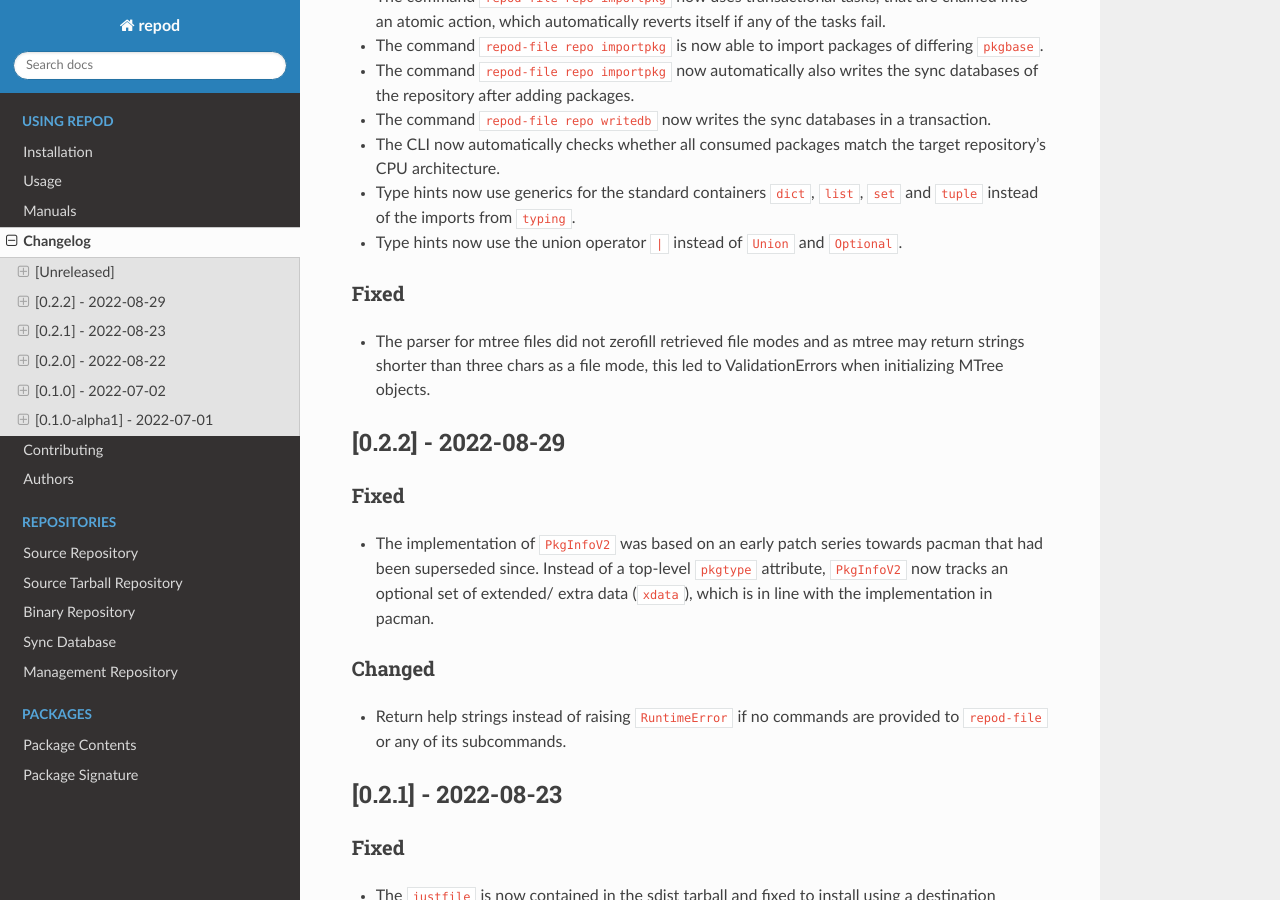
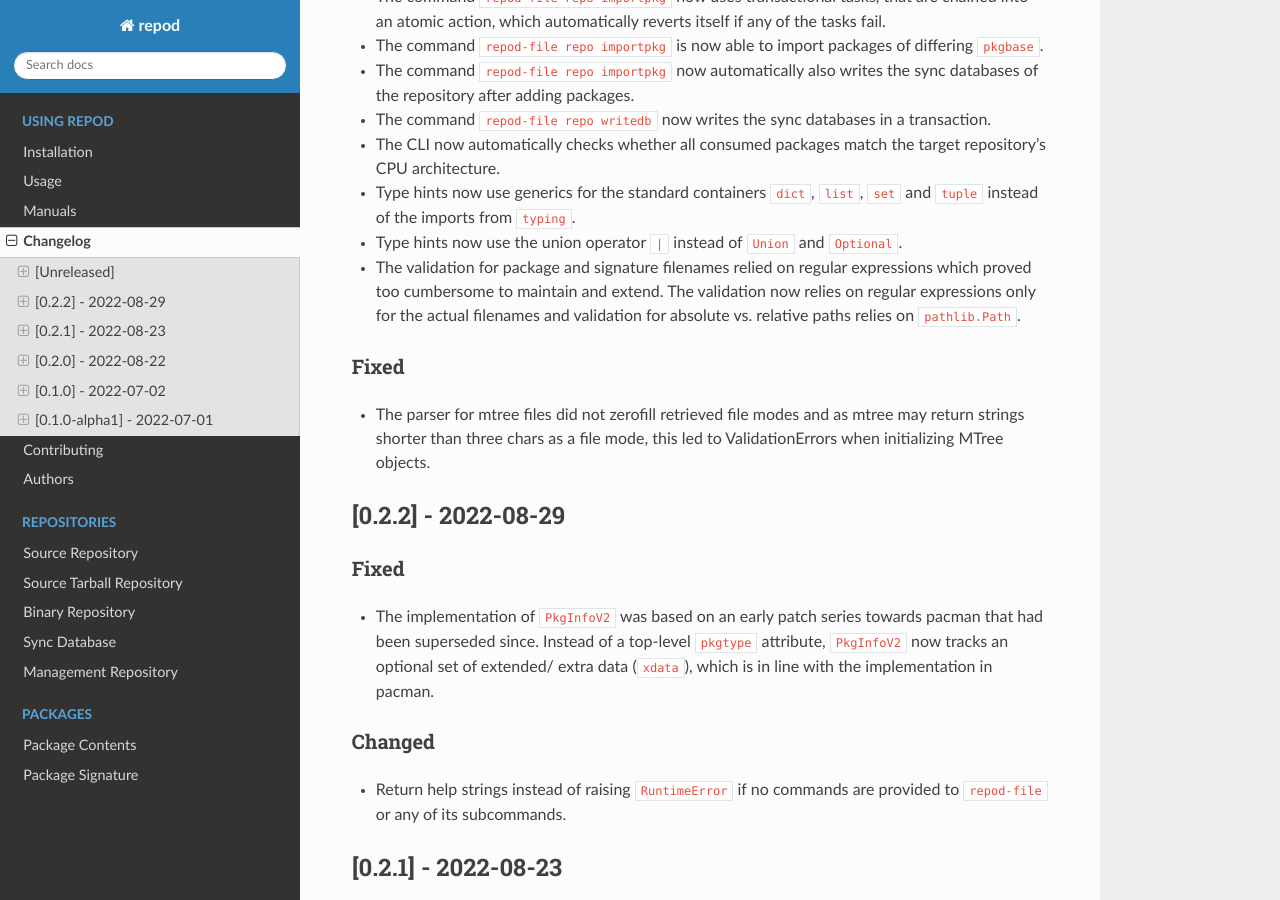
Before and after one commit to archlinux/repod, a Sphinx documentation site: the page built from docs/repod/changelog.rst, in a window 1280 px wide and 900 px high, scrolled down 621 px. Built offline with Sphinx 7.4.7 and the Read the Docs theme 2.0.0, drawn with Linux system fonts in a browser that asks for light colours.

Commit message:
Add changelog for changes to package and signature filename validation
docs/repod/changelog.rst:
Add changelog for changes to package and signature filename validation

```diff
--- a/docs/repod/changelog.rst
+++ b/docs/repod/changelog.rst
@@ -43,6 +43,10 @@ Changed
   ``set`` and ``tuple`` instead of the imports from ``typing``.
 * Type hints now use the union operator ``|`` instead of ``Union`` and
   ``Optional``.
+* The validation for package and signature filenames relied on regular
+  expressions which proved too cumbersome to maintain and extend. The
+  validation now relies on regular expressions only for the actual filenames
+  and validation for absolute vs. relative paths relies on ``pathlib.Path``.
 
 Fixed
 ^^^^^
```
